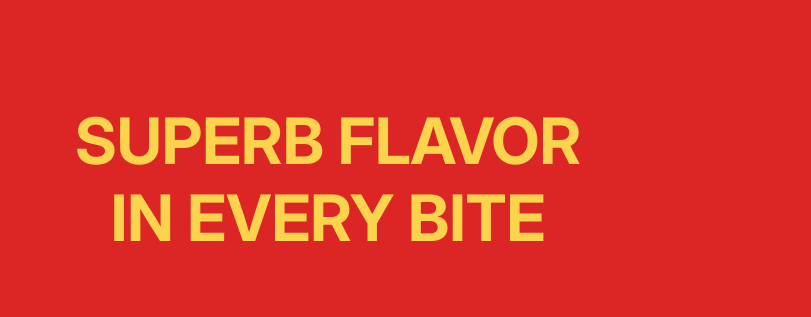
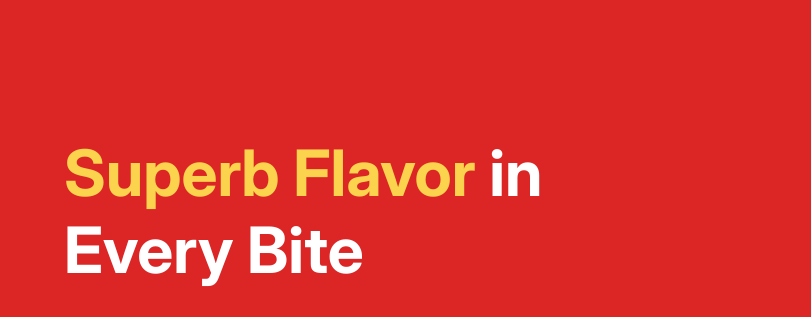
Before and after one commit to UnUsuarioMas67/restaurant-page, a website built with webpack: page src/index.html in a window 1280 px wide. Shown: the part 99-416 px from the top of the page, 0-811 px from the left. Built offline with nearby package versions, Linux system fonts and the light colour scheme.

Commit message:
Fix Home page h1 having incorrect style

```diff
--- a/src/style.css
+++ b/src/style.css
@@ -124,6 +124,10 @@ footer a {
 
 #home h1 {
   font-size: 4rem;
+  color: white;
+  text-align: left;
+  margin-bottom: 0;
+  text-transform: none;
 }
 
 #home h1 span {
@@ -167,12 +171,12 @@ p {
   margin: auto;
 }
 
-:not(#home) h1,
+h1,
 h2 {
   text-transform: uppercase;
 }
 
-:not(#home) h1 {
+h1 {
   color: var(--color-secondary);
   text-align: center;
   margin-bottom: 4rem;
```
